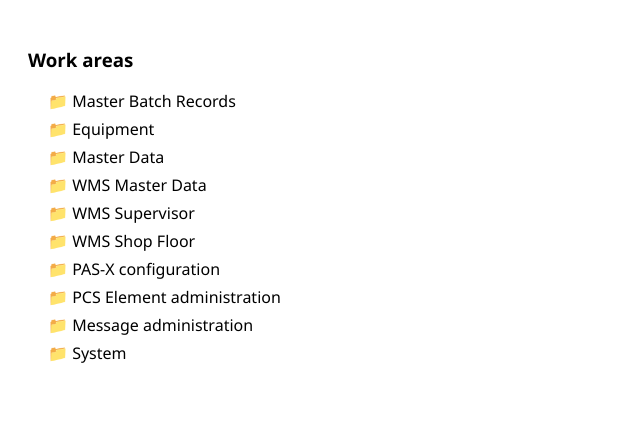
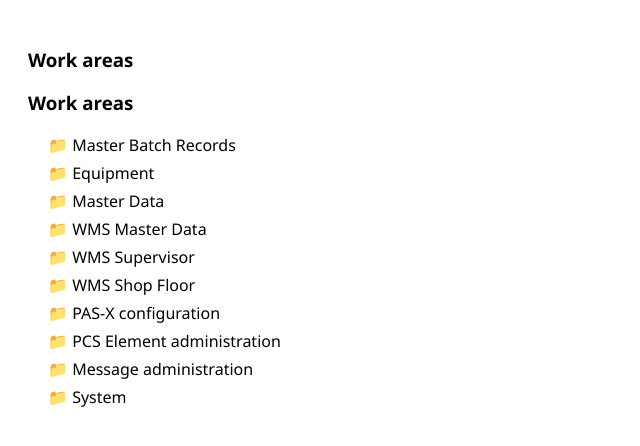
Before and after one commit to Shwetha272/MIT, a plain HTML site: page index.html in a window 1280 px wide. Shown: the whole page, without its empty margins (0-640 px from the left). Drawn offline with Linux system fonts and the light colour scheme.

```diff
--- a/index.html
+++ b/index.html
@@ -48,6 +48,7 @@
 <body>
 
 <h3>Work areas</h3>
+  <h3>Work areas</h3>
 
 <ul class="tree">
   <li class="folder" onclick="toggle(this)">
```
